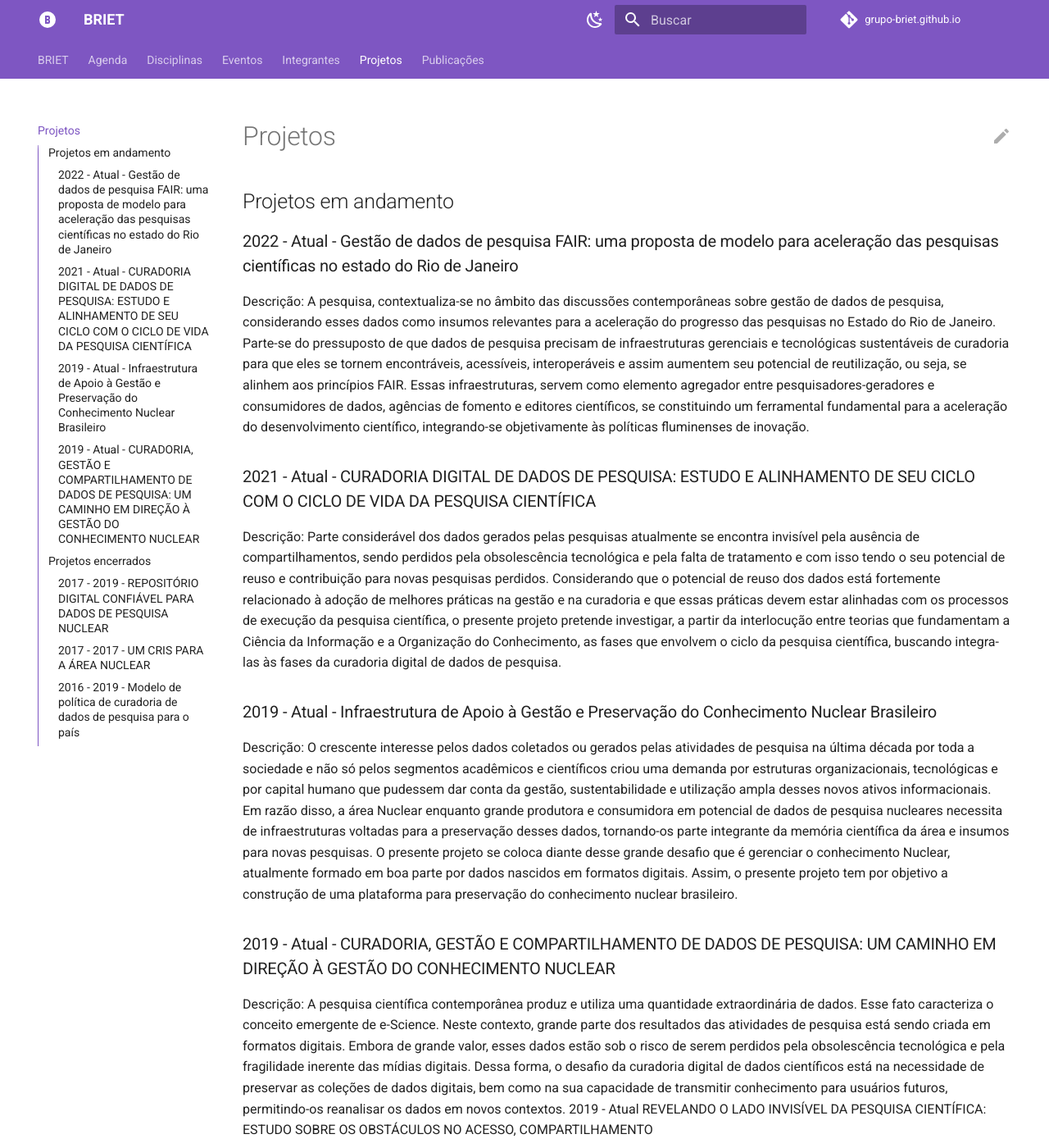
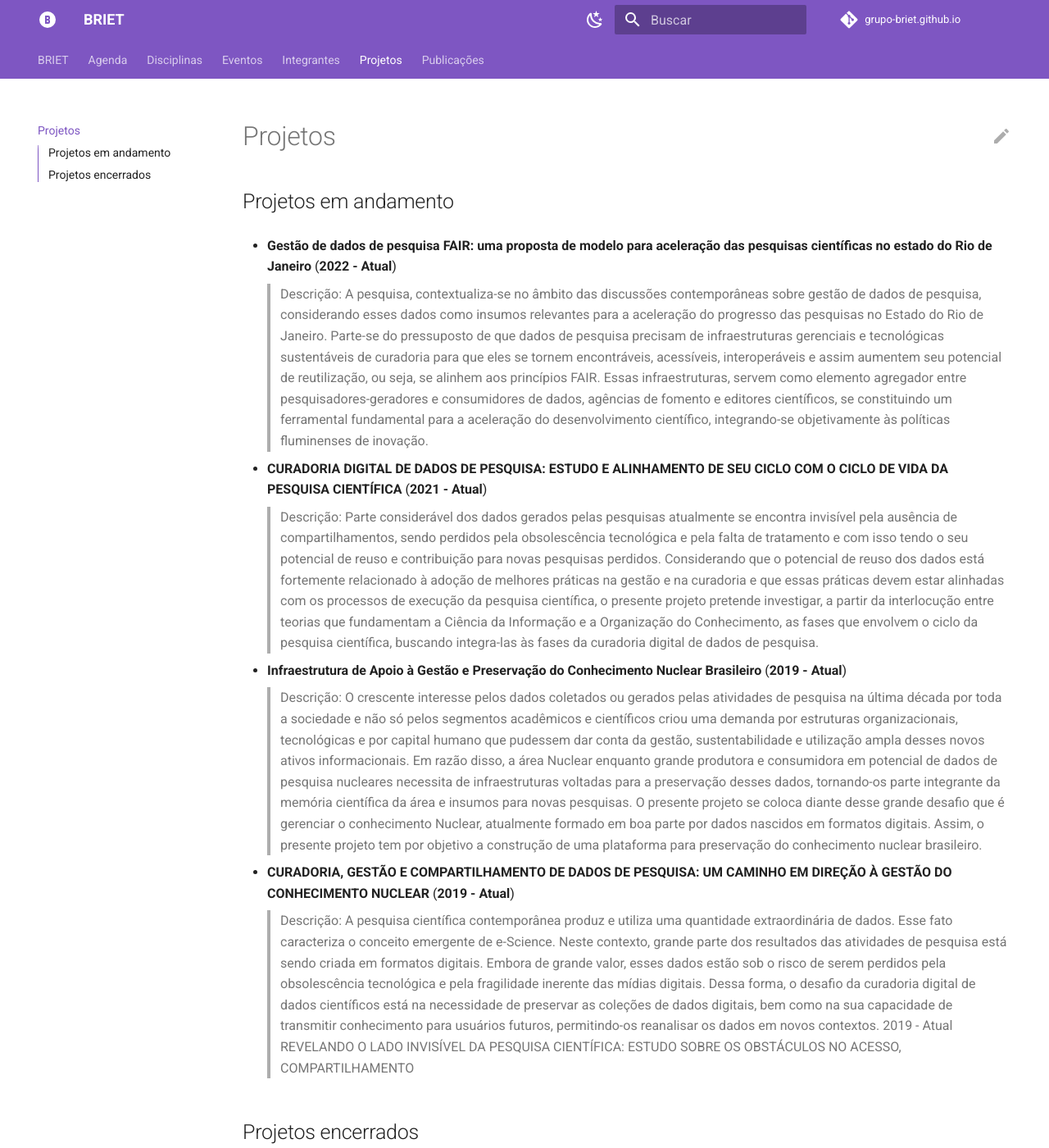
Before and after one commit to keellyayala/grupo-briet.github.io, an MkDocs documentation site: the page built from docs/projetos.md, in a window 1280 px wide and 1400 px high. Shown: the whole window at 82% size. Built offline with MkDocs 1.6.1 and Material for MkDocs 9.7.7, drawn with Linux system fonts in a browser that asks for light colours; a script that is not in the unit is left out; comment, search, counter and statistics services are not loaded; part of the change alters nothing that is shown; some of the changed text lies outside the part shown.

Commit message:
Update projetos.md

```diff
--- a/docs/projetos.md
+++ b/docs/projetos.md
@@ -6,35 +6,28 @@ title: Projetos
 
 ## Projetos em andamento
 
-### 2022 - Atual  - Gestão de dados de pesquisa FAIR: uma proposta de modelo para aceleração das pesquisas científicas no estado do Rio de Janeiro
+- **Gestão de dados de pesquisa FAIR: uma proposta de modelo para aceleração das pesquisas científicas no estado do Rio de Janeiro** (**2022 - Atual**)
+> Descrição: A pesquisa, contextualiza-se no âmbito das discussões contemporâneas sobre gestão de dados de pesquisa, considerando esses dados como insumos relevantes para a aceleração do progresso das pesquisas no Estado do Rio de Janeiro. Parte-se do pressuposto de que dados de pesquisa precisam de infraestruturas gerenciais e tecnológicas sustentáveis de curadoria para que eles se tornem encontráveis, acessíveis, interoperáveis e assim aumentem seu potencial de reutilização, ou seja, se alinhem aos princípios FAIR. Essas infraestruturas, servem como elemento agregador entre pesquisadores-geradores e consumidores de dados, agências de fomento e editores científicos, se constituindo um ferramental fundamental para a aceleração do desenvolvimento científico, integrando-se objetivamente às políticas fluminenses de inovação.
 
-Descrição: A pesquisa, contextualiza-se no âmbito das discussões contemporâneas sobre gestão de dados de pesquisa, considerando esses dados como insumos relevantes para a aceleração do progresso das pesquisas no Estado do Rio de Janeiro. Parte-se do pressuposto de que dados de pesquisa precisam de infraestruturas gerenciais e tecnológicas sustentáveis de curadoria para que eles se tornem encontráveis, acessíveis, interoperáveis e assim aumentem seu potencial de reutilização, ou seja, se alinhem aos princípios FAIR. Essas infraestruturas, servem como elemento agregador entre pesquisadores-geradores e consumidores de dados, agências de fomento e editores científicos, se constituindo um ferramental fundamental para a aceleração do desenvolvimento científico, integrando-se objetivamente às políticas fluminenses de inovação.
+- **CURADORIA DIGITAL DE DADOS DE PESQUISA: ESTUDO E ALINHAMENTO DE SEU CICLO COM O CICLO DE VIDA DA PESQUISA CIENTÍFICA** (**2021 - Atual**)
+> Descrição: Parte considerável dos dados gerados pelas pesquisas atualmente se encontra invisível pela ausência de compartilhamentos, sendo perdidos pela obsolescência tecnológica e pela falta de tratamento e com isso tendo o seu potencial de reuso e contribuição para novas pesquisas perdidos. Considerando que o potencial de reuso dos dados está fortemente relacionado à adoção de melhores práticas na gestão e na curadoria e que essas práticas devem estar alinhadas com os processos de execução da pesquisa científica, o presente projeto pretende investigar, a partir da interlocução entre teorias que fundamentam a Ciência da Informação e a Organização do Conhecimento, as fases que envolvem o ciclo da pesquisa científica, buscando integra-las às fases da curadoria digital de dados de pesquisa.
 
-### 2021 - Atual - CURADORIA DIGITAL DE DADOS DE PESQUISA: ESTUDO E ALINHAMENTO DE SEU CICLO COM O CICLO DE VIDA DA PESQUISA CIENTÍFICA
+- **Infraestrutura de Apoio à Gestão e Preservação do Conhecimento Nuclear Brasileiro** (**2019 - Atual**)
+> Descrição: O crescente interesse pelos dados coletados ou gerados pelas atividades de pesquisa na última década por toda a sociedade e não só pelos segmentos acadêmicos e científicos criou uma demanda por estruturas organizacionais, tecnológicas e por capital humano que pudessem dar conta da gestão, sustentabilidade e utilização ampla desses novos ativos informacionais. Em razão disso, a área Nuclear enquanto grande produtora e consumidora em potencial de dados de pesquisa nucleares necessita de infraestruturas voltadas para a preservação desses dados, tornando-os parte integrante da memória científica da área e insumos para novas pesquisas. O presente projeto se coloca diante desse grande desafio que é gerenciar o conhecimento Nuclear, atualmente formado em boa parte por dados nascidos em formatos digitais. Assim, o presente projeto tem por objetivo a construção de uma plataforma para preservação do conhecimento nuclear brasileiro.
 
-Descrição: Parte considerável dos dados gerados pelas pesquisas atualmente se encontra invisível pela ausência de compartilhamentos, sendo perdidos pela obsolescência tecnológica e pela falta de tratamento e com isso tendo o seu potencial de reuso e contribuição para novas pesquisas perdidos. Considerando que o potencial de reuso dos dados está fortemente relacionado à adoção de melhores práticas na gestão e na curadoria e que essas práticas devem estar alinhadas com os processos de execução da pesquisa científica, o presente projeto pretende investigar, a partir da interlocução entre teorias que fundamentam a Ciência da Informação e a Organização do Conhecimento, as fases que envolvem o ciclo da pesquisa científica, buscando integra-las às fases da curadoria digital de dados de pesquisa.
-
-### 2019 - Atual - Infraestrutura de Apoio à Gestão e Preservação do Conhecimento Nuclear Brasileiro
-
-Descrição: O crescente interesse pelos dados coletados ou gerados pelas atividades de pesquisa na última década por toda a sociedade e não só pelos segmentos acadêmicos e científicos criou uma demanda por estruturas organizacionais, tecnológicas e por capital humano que pudessem dar conta da gestão, sustentabilidade e utilização ampla desses novos ativos informacionais. Em razão disso, a área Nuclear enquanto grande produtora e consumidora em potencial de dados de pesquisa nucleares necessita de infraestruturas voltadas para a preservação desses dados, tornando-os parte integrante da memória científica da área e insumos para novas pesquisas. O presente projeto se coloca diante desse grande desafio que é gerenciar o conhecimento Nuclear, atualmente formado em boa parte por dados nascidos em formatos digitais. Assim, o presente projeto tem por objetivo a construção de uma plataforma para preservação do conhecimento nuclear brasileiro.
-
-### 2019 - Atual - CURADORIA, GESTÃO E COMPARTILHAMENTO DE DADOS DE PESQUISA: UM CAMINHO EM DIREÇÃO À GESTÃO DO CONHECIMENTO NUCLEAR
-
-Descrição: A pesquisa científica contemporânea produz e utiliza uma quantidade extraordinária de dados. Esse fato caracteriza o conceito emergente de e-Science. Neste contexto, grande parte dos resultados das atividades de pesquisa está sendo criada em formatos digitais. Embora de grande valor, esses dados estão sob o risco de serem perdidos pela obsolescência tecnológica e pela fragilidade inerente das mídias digitais. Dessa forma, o desafio da curadoria digital de dados científicos está na necessidade de preservar as coleções de dados digitais, bem como na sua capacidade de transmitir conhecimento para usuários futuros, permitindo-os reanalisar os dados em novos contextos.
+- **CURADORIA, GESTÃO E COMPARTILHAMENTO DE DADOS DE PESQUISA: UM CAMINHO EM DIREÇÃO À GESTÃO DO CONHECIMENTO NUCLEAR** (**2019 - Atual**)
+> Descrição: A pesquisa científica contemporânea produz e utiliza uma quantidade extraordinária de dados. Esse fato caracteriza o conceito emergente de e-Science. Neste contexto, grande parte dos resultados das atividades de pesquisa está sendo criada em formatos digitais. Embora de grande valor, esses dados estão sob o risco de serem perdidos pela obsolescência tecnológica e pela fragilidade inerente das mídias digitais. Dessa forma, o desafio da curadoria digital de dados científicos está na necessidade de preservar as coleções de dados digitais, bem como na sua capacidade de transmitir conhecimento para usuários futuros, permitindo-os reanalisar os dados em novos contextos.
 2019 - Atual
 REVELANDO O LADO INVISÍVEL DA PESQUISA CIENTÍFICA: ESTUDO SOBRE OS OBSTÁCULOS NO ACESSO, COMPARTILHAMENTO
 
 
 ## Projetos encerrados
 
-### 2017 - 2019 - REPOSITÓRIO DIGITAL CONFIÁVEL PARA DADOS DE PESQUISA NUCLEAR
+- **REPOSITÓRIO DIGITAL CONFIÁVEL PARA DADOS DE PESQUISA NUCLEAR** (**2017 - 2019**)
+> Descrição: Os Institutos da Comissão Nacional de Energia Nuclear (CNEN), enquanto unidades de pesquisa, estão voltados para a pesquisa científica e tecnológica, para o ensino em nível de pós-graduação e para a inovação no domínio interdisciplinar das ciências nucleares. Como desdobramento de suas atividades acadêmicas e de pesquisa e desenvolvimento, esses institutos produzem intensamente informações e dados de pesquisa em formatos digitais. Esses recursos informacionais são parte da memória institucional da CNEN e se configuram como parte considerável do conhecimento produzido na área Nuclear. Esse conhecimento é explicitado em forma de relatórios, teses e dissertações, artigos, multimídia, apresentações, aulas, programas de computador, simulações, ambientes virtuais e coleções de dados, que estão registrados nos mais diversos formatos e mídias.
 
-Descrição: Os Institutos da Comissão Nacional de Energia Nuclear (CNEN), enquanto unidades de pesquisa, estão voltados para a pesquisa científica e tecnológica, para o ensino em nível de pós-graduação e para a inovação no domínio interdisciplinar das ciências nucleares. Como desdobramento de suas atividades acadêmicas e de pesquisa e desenvolvimento, esses institutos produzem intensamente informações e dados de pesquisa em formatos digitais. Esses recursos informacionais são parte da memória institucional da CNEN e se configuram como parte considerável do conhecimento produzido na área Nuclear. Esse conhecimento é explicitado em forma de relatórios, teses e dissertações, artigos, multimídia, apresentações, aulas, programas de computador, simulações, ambientes virtuais e coleções de dados, que estão registrados nos mais diversos formatos e mídias.
+- **UM CRIS PARA A ÁREA NUCLEAR** (**2017 - 2017**)
+> Descrição: A crescente complexidade das atividades de pesquisa, a imensa geração de dados e informações e a necessidade de gerenciar processos propiciaram o surgimento infraestruturas tecnológicas com vistas ao tratamento e à recuperação dessas informações. Essas infraestruturas vêm sendo criadas não apenas para o armazenamento de dados, mas principalmente para gerenciar os processos e as etapas das atividades de pesquisa. Os benefícios são vistos não apenas pelos pesquisadores, mas pelos gestores, pelas agências de fomento, pelas empresas, bem como pelo público em geral. Essas infraestruturas permitem a contextualização das atividades científicas, otimizam os fluxos de trabalho, tornando a produção mais transparente, além de padronizá-las e permitir sua avaliação e reavaliação para o bom andamento das pesquisas, bem como para o reuso de dados e para a viabilização de novas descobertas.
 
-### 2017 - 2017 - UM CRIS PARA A ÁREA NUCLEAR
-
-Descrição: A crescente complexidade das atividades de pesquisa, a imensa geração de dados e informações e a necessidade de gerenciar processos propiciaram o surgimento infraestruturas tecnológicas com vistas ao tratamento e à recuperação dessas informações. Essas infraestruturas vêm sendo criadas não apenas para o armazenamento de dados, mas principalmente para gerenciar os processos e as etapas das atividades de pesquisa. Os benefícios são vistos não apenas pelos pesquisadores, mas pelos gestores, pelas agências de fomento, pelas empresas, bem como pelo público em geral. Essas infraestruturas permitem a contextualização das atividades científicas, otimizam os fluxos de trabalho, tornando a produção mais transparente, além de padronizá-las e permitir sua avaliação e reavaliação para o bom andamento das pesquisas, bem como para o reuso de dados e para a viabilização de novas descobertas.
-
-### 2016 - 2019 - Modelo de política de curadoria de dados de pesquisa para o país
-
-Descrição: A gestão de dados de pesquisa é considerada essencial para condução da pesquisa científica no século XXI, mas os dados só podem ser gerenciados e preservados ao longo do tempo e do espaço por meio de compromissos institucionais sustentáveis. O projeto tem como objetivo principal apresentar uma análise multifacetada dos elementos necessários para a definição de um modelo de curadoria digital para o país que considere os aspectos políticos, infraestrutura organizacional e tecnológica, pesquisa em curadoria digital, desenvolvimento de coleções de dados de pesquisa, formação de especialistas, sustentabilidade econômica, implicações sociais, éticas e legais e oferecimento de serviços. Será tomado como principal recurso metodológico o exame dos relatórios nacionais, regionais e internacionais sobre políticas de gestão de dados de pesquisa; desse universo, três relatórios foram considerados fundamentais no endereçamento de questões de curadoria de dados de pesquisa: os relatórios da National Science Fundation (NFS), do Digital Data Curation (DDC) e da Organização para a Cooperação e Desenvolvimento Econômico (OCDE).
+- **Modelo de política de curadoria de dados de pesquisa para o país** (**2016 - 2019**)
+> Descrição: A gestão de dados de pesquisa é considerada essencial para condução da pesquisa científica no século XXI, mas os dados só podem ser gerenciados e preservados ao longo do tempo e do espaço por meio de compromissos institucionais sustentáveis. O projeto tem como objetivo principal apresentar uma análise multifacetada dos elementos necessários para a definição de um modelo de curadoria digital para o país que considere os aspectos políticos, infraestrutura organizacional e tecnológica, pesquisa em curadoria digital, desenvolvimento de coleções de dados de pesquisa, formação de especialistas, sustentabilidade econômica, implicações sociais, éticas e legais e oferecimento de serviços. Será tomado como principal recurso metodológico o exame dos relatórios nacionais, regionais e internacionais sobre políticas de gestão de dados de pesquisa; desse universo, três relatórios foram considerados fundamentais no endereçamento de questões de curadoria de dados de pesquisa: os relatórios da National Science Fundation (NFS), do Digital Data Curation (DDC) e da Organização para a Cooperação e Desenvolvimento Econômico (OCDE).
```
